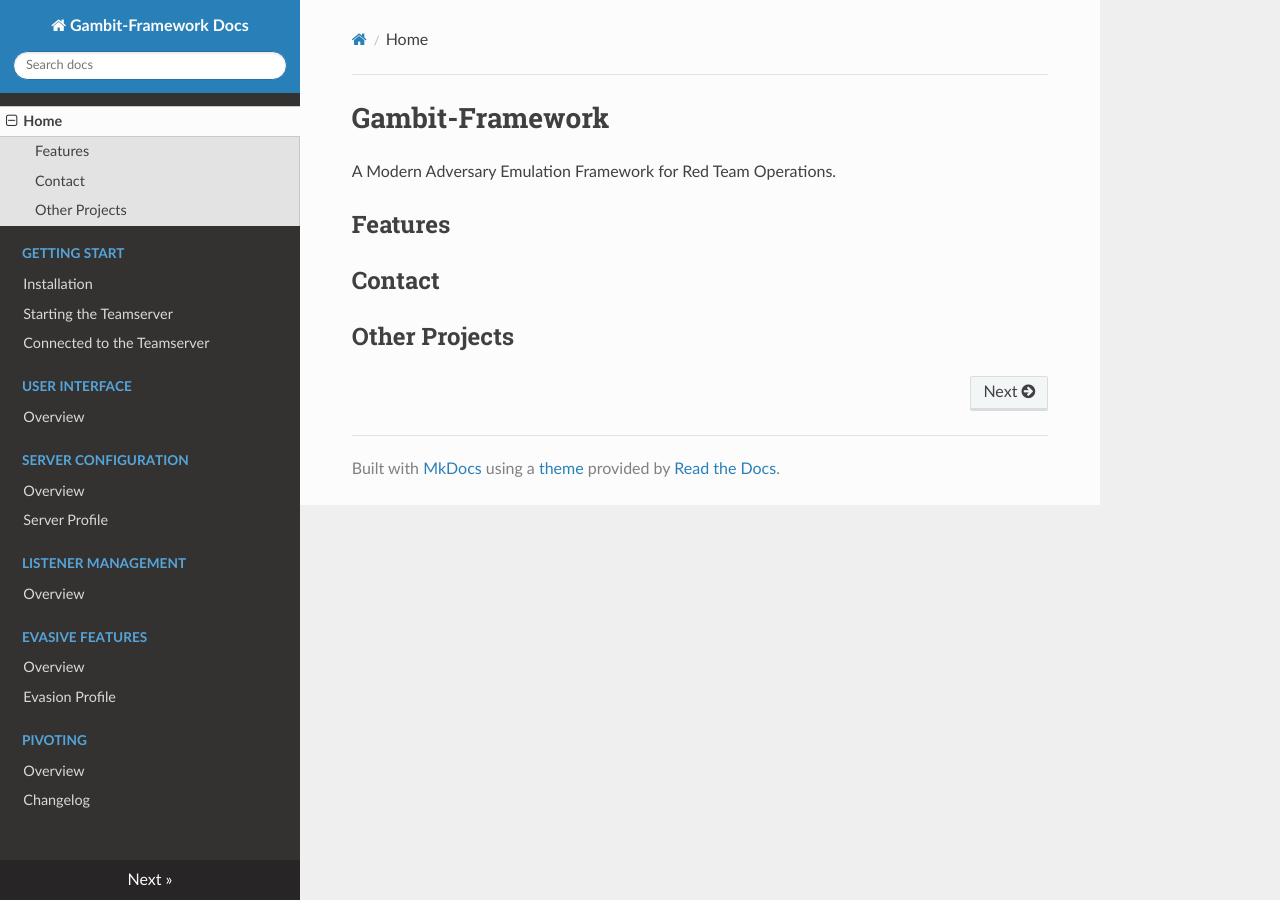
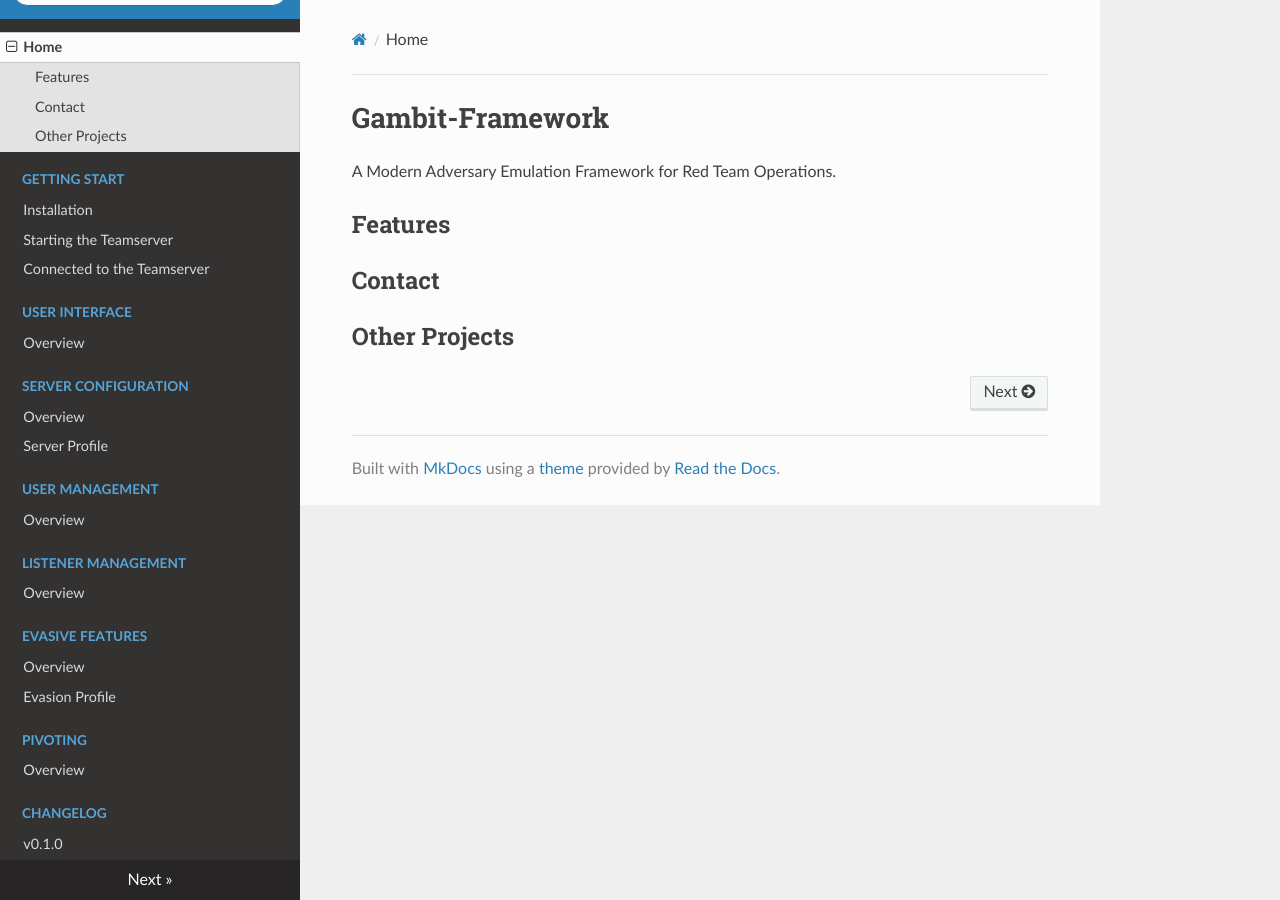
Before and after one commit to Gambit-Framework/Docs, an MkDocs documentation site: the page built from docs/index.md, in a window 1280 px wide. Built offline with MkDocs 1.6.1, drawn with Linux system fonts in a browser that asks for light colours; nearby versions of some CDN libraries.

Commit message:
more layout updates

```diff
--- a/mkdocs.yml
+++ b/mkdocs.yml
@@ -11,6 +11,8 @@ nav:
   - Server Configuration:
     - Overview: server/overview.md
     - Server Profile: server/profile.md
+  - User Management:
+    - Overview: users/overview.md
   - Listener Management:
     - Overview: listener/overview.md
   - Evasive Features:
@@ -18,7 +20,8 @@ nav:
     - Evasion Profile: evasion/profile.md
   - Pivoting:
     - Overview: pivoting/overview.md
-  - Changelog: changelog.md
+  - Changelog:
+    - v0.1.0: changelog/v0.1.0.md
 
 theme:
   name: readthedocs
```
Also changed, not shown: docs/changelog/v0.1.0.md (added, +1 -0 lines), docs/users/overview.md (added, +1 -0 lines), docs/changelog.md (deleted).
